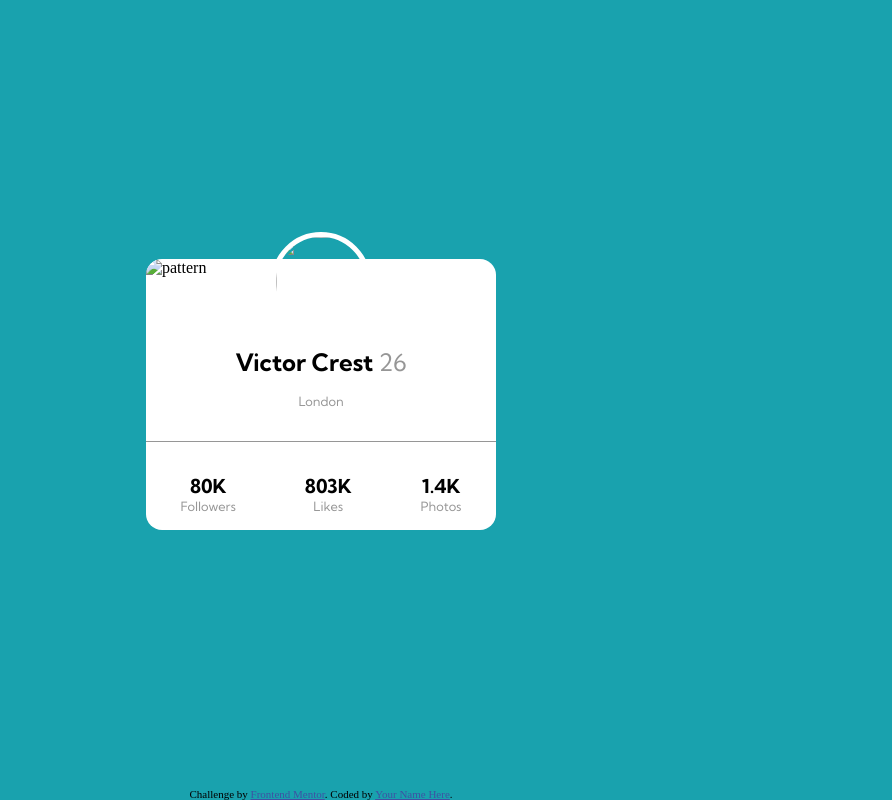
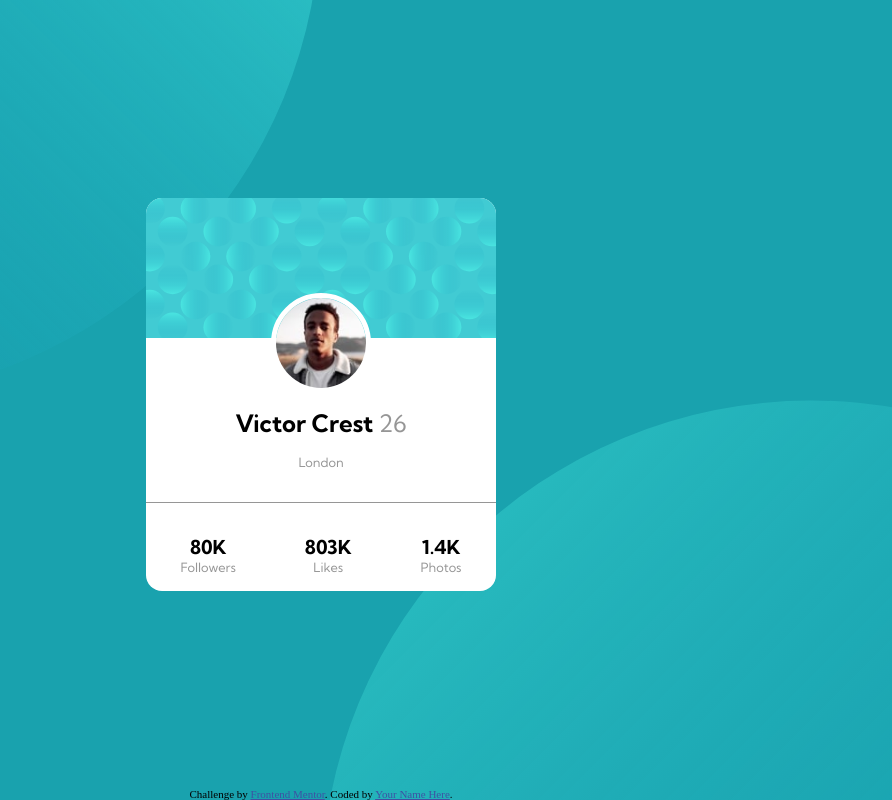
Before and after one commit to clivepato93/profile-card-component, a plain HTML site: page index.html in a window 1280 px wide. Shown: the whole page, without its empty margins (319-1211 px from the left). Drawn offline with Linux system fonts and the light colour scheme; the site is published under a folder, as on GitHub Pages, so addresses that start at the root find nothing.

Commit message:
github page not showing images

```diff
--- a/index.html
+++ b/index.html
@@ -26,14 +26,14 @@
 		</style>
 	</head>
 	<body>
-		<img src="/images/bg-pattern-top.svg" alt="" class="top-img" />
-		<img src="/images/bg-pattern-bottom.svg" alt="" class="bottom-img" />
+		<img src="./images/bg-pattern-top.svg" alt="" class="top-img" />
+		<img src="./images/bg-pattern-bottom.svg" alt="" class="bottom-img" />
 		<main>
 			<div class="card">
-				<img src="/images/bg-pattern-card.svg" alt="pattern" />
+				<img src="./images/bg-pattern-card.svg" alt="pattern" />
 			</div>
 			<div class="pic-container">
-				<img src="/images/image-victor.jpg" alt="" />
+				<img src="./images/image-victor.jpg" alt="" />
 			</div>
 			<section class="info">
 				<h1>Victor Crest <span>26</span></h1>
```
